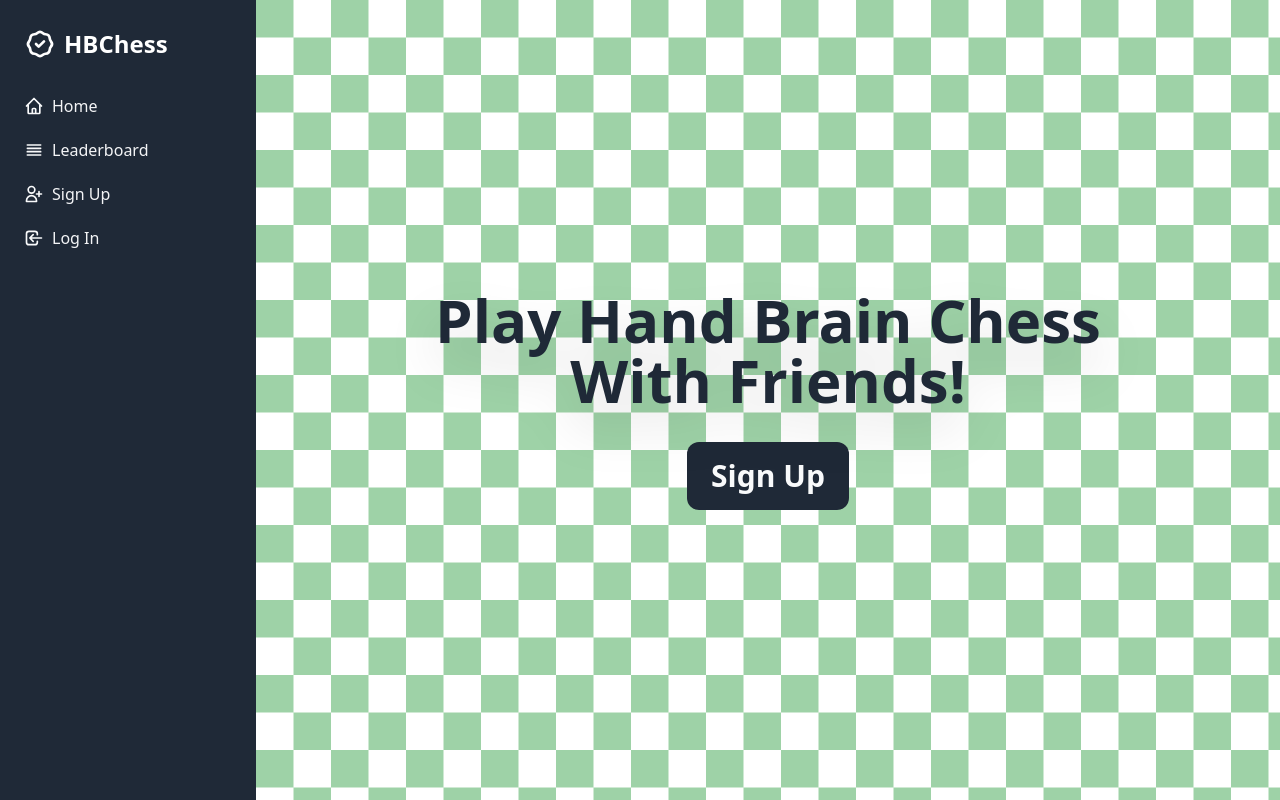
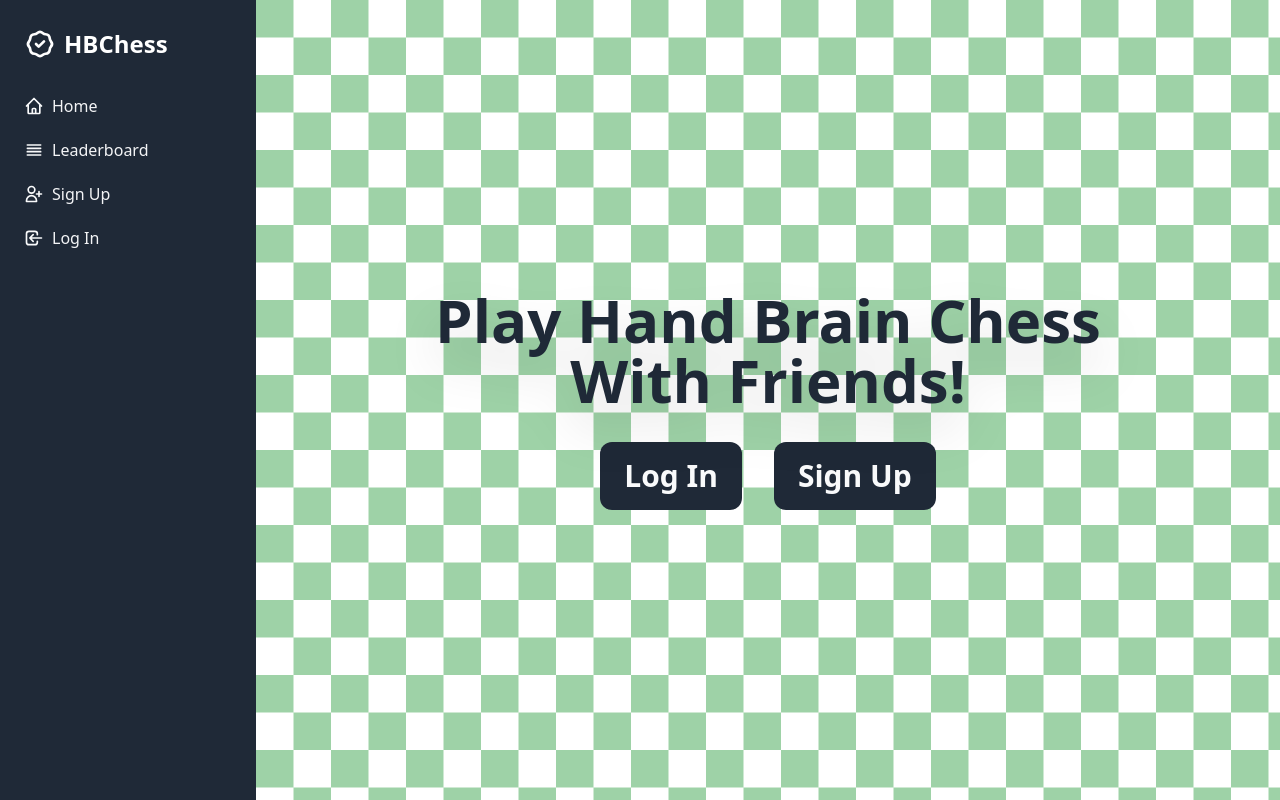
Before and after one commit to jonathandieu/hbchess-frontend, a React (Create React App) app: page / in a window 1280 px wide. Built offline with nearby package versions, Linux system fonts and the light colour scheme.

Commit message:
Added log in button on landing page and fixed redirect on sign up page

```diff
--- a/src/pages/Landing.tsx
+++ b/src/pages/Landing.tsx
@@ -8,7 +8,10 @@ function Landing() {
         <h1 className="w-2/3 text-4xl font-bold text-center text-gray-800 drop-shadow-2xl xl:text-6xl 2xl:text-9xl">
           Play Hand Brain Chess With Friends!
         </h1>
-        <ButtonLink toLink="/auth/signup">Sign Up</ButtonLink>
+        <div className="flex flex-row space-x-8">
+          <ButtonLink toLink="/auth/login">Log In</ButtonLink>
+          <ButtonLink toLink="/auth/signup">Sign Up</ButtonLink>
+        </div>
       </div>
     </LoggedOutTemplate>
   );
--- a/src/pages/Register.tsx
+++ b/src/pages/Register.tsx
@@ -115,7 +115,7 @@ function Register() {
               <div className="text-sm">
                 {'Already have an account? '}
                 <a
-                  href="#"
+                  href="/auth/login"
                   className="font-medium text-green-600 hover:text-green-500"
                 >
                   Sign In
```
